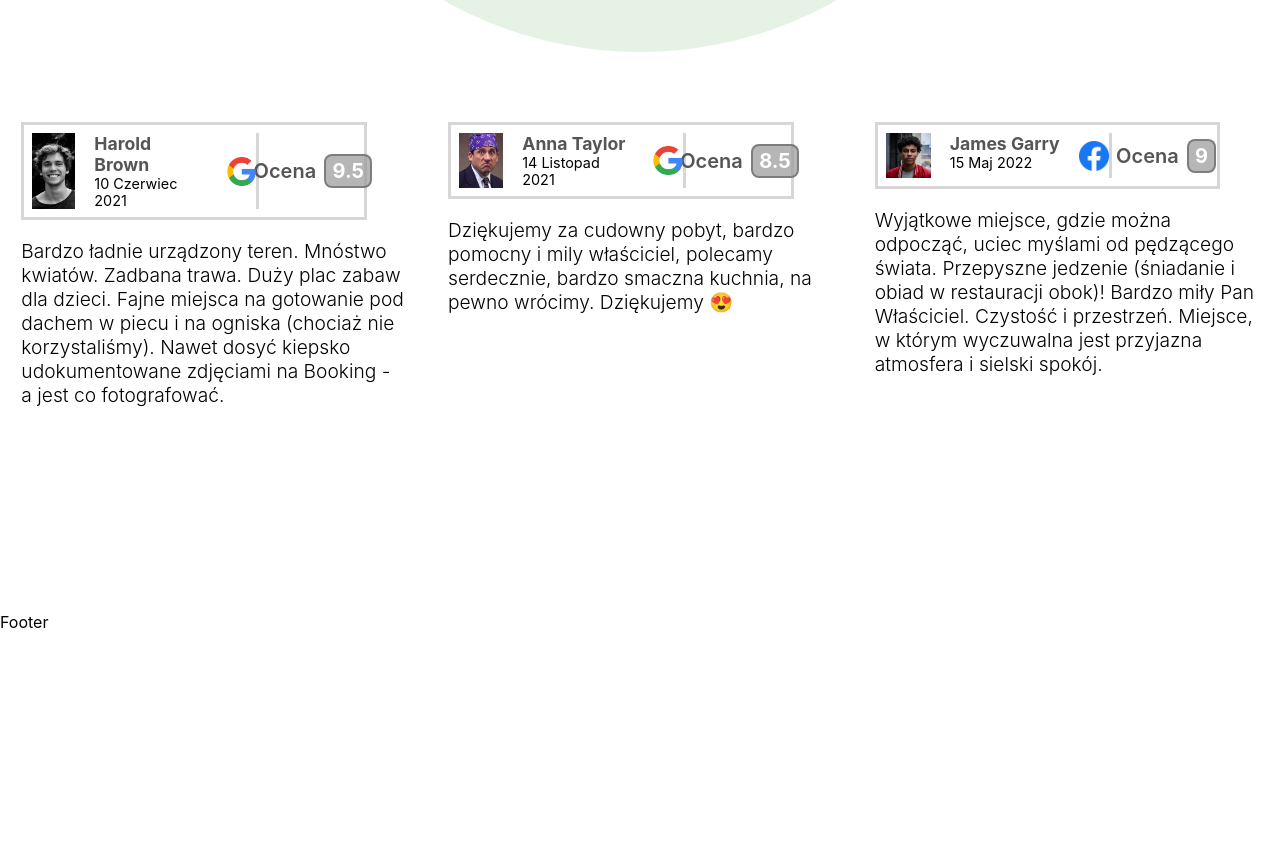
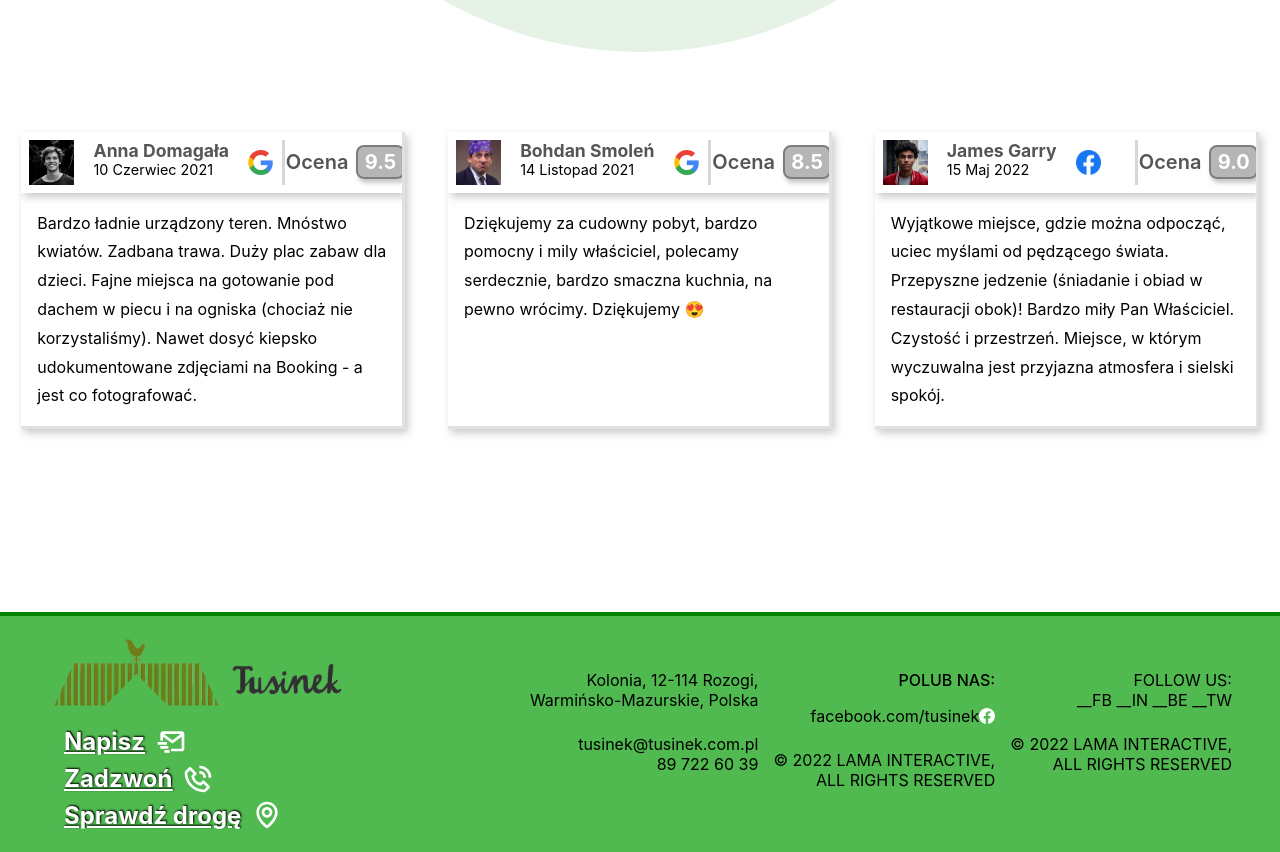
Before and after one commit to Karol-Zysk/Zajazd_Tusinek, a Next.js app: page / in a window 1280 px wide. Shown: the part 1840-2692 px from the top of the page. Before the commit the page ends 2472 px from the top, so only its background shows below. Built offline with nearby package versions, Linux system fonts and the light colour scheme.

Commit message:
finishing footer

```diff
--- a/components/Circle/Circle.tsx
+++ b/components/Circle/Circle.tsx
@@ -4,6 +4,8 @@ type CircleProps = {
   bottom?: string;
   right?: string;
   backgroundColor?: string;
+  width?: string,
+  height?: string
 };
 
 const Circle: React.FC<CircleProps> = ({
@@ -12,10 +14,12 @@ const Circle: React.FC<CircleProps> = ({
   bottom,
   right,
   backgroundColor,
+  width,
+  height
 }) => {
   return (
     <div
-      style={{ top, left, bottom, right, backgroundColor }}
+      style={{ top, left, bottom, right, backgroundColor, width, height }}
       className="circle"
     />
   );
--- /dev/null
+++ b/components/Footer/Footer.module.css
@@ -0,0 +1,121 @@
+.container_white{
+    height: 15rem;
+    background-color: transparent;
+    width: 100%;
+}
+.container {
+  height: 100%;
+  border-top: 4px solid green;
+  display: flex;
+  align-items: center;
+  justify-content: space-around;
+  font-size: 1rem;
+  padding: 3rem;
+  background-color: #059b05b2;
+}
+
+.title {
+  font-weight: 400;
+  color: white;
+  background-color: rgba(0, 128, 0, 0.774);
+  width: max-content;
+  padding: 0.5rem;
+  transition: all 1s ease;
+}
+
+.title:hover {
+  background-color: white;
+  color: rgba(0, 128, 0, 0.774);
+}
+
+.link_title {
+  text-decoration: underline;
+  transform-origin: top center;
+  color: green;
+  transition: all 500ms ease;
+}
+
+.link_title:hover {
+  transform: scale(1.05);
+}
+.link_container {
+  font-size: 1.5rem;
+  display: flex;
+  flex-direction: column;
+  text-decoration: underline;
+  transform-origin: top center;
+  color: rgba(255, 255, 255, 1);
+  text-shadow: 1px -1px 2px black;
+  font-weight: bold;
+  padding-left: 1rem;
+}
+
+.link {
+  display: flex;
+  align-items: center;
+  cursor: pointer;
+}
+
+.link_text {
+  margin-right: 1.3rem;
+  margin-bottom: 0.3rem;
+  cursor: pointer;
+  display: flex;
+  align-items: center;
+  text-decoration: underline;
+  transform-origin: left;
+  transition: all 300ms ease;
+}
+.link_text:hover {
+  transform: scale(1.05);
+  transform-origin: left;
+  color: white;
+}
+.icon {
+  margin-left: 0.6rem;
+  font-size: 2rem;
+  color: rgba(255, 255, 255, 1);
+  text-shadow: 1px -1px 2px black;
+}
+
+.card_large {
+  flex: 2;
+}
+
+.card_small {
+  flex: 1;
+}
+
+.card_item {
+  font-size: 1rem;
+  margin-bottom: 1.5rem;
+  text-align: right;
+}
+
+.card_item_title{
+    text-transform: uppercase;
+    font-weight: 500;
+}
+.card_item_content{
+    font-weight: 400;
+    display: flex;
+    justify-content: flex-end;
+    align-items: center;
+    cursor: pointer;
+}
+
+@media screen and (max-width: 480px) {
+  .container {
+    height: auto;
+    flex-direction: column;
+  }
+
+  .title,
+  .link_title {
+    font-size: 2rem;
+  }
+
+  .cardItem {
+    text-align: center;
+  }
+}
--- a/components/Footer/Footer.tsx
+++ b/components/Footer/Footer.tsx
@@ -1,9 +1,76 @@
-import React from 'react'
+import styles from "./Footer.module.css";
+import Image from "next/image";
+import Link from "next/link";
+import { BiMailSend, BiMap, BiPhoneCall } from "react-icons/bi";
+import { BsFacebook } from "react-icons/bs";
+import logo from "../../public/images/logo.png";
 
 const Footer = () => {
   return (
-    <div>Footer</div>
-  )
-}
+    <div className={styles.container_white}>
+      <div className={styles.container}>
+        <div className={styles.card_large}>
+          <Image src={logo} width="300" height="90" alt="logo" />
 
-export default Footer
+          <div className={styles.link_container}>
+            <span className={styles.link_text}>
+              Napisz
+              <BiMailSend className={styles.icon} />
+            </span>
+            <span className={styles.link_text}>
+              Zadzwoń
+              <BiPhoneCall className={styles.icon} />
+            </span>
+            <span className={styles.link_text}>
+              Sprawdź drogę
+              <BiMap className={styles.icon} />
+            </span>
+          </div>
+        </div>
+        <div className={styles.card_small}>
+          <div className={styles.card_item}>
+            Kolonia, 12-114 Rozogi,
+            <br /> Warmińsko-Mazurskie, Polska
+          </div>
+          <div className={styles.card_item}>
+            tusinek@tusinek.com.pl
+            <br /> 89 722 60 39
+          </div>
+        </div>
+        <div className={styles.card_small}>
+          <div className={styles.card_item}>
+            <p className={styles.card_item_title}>Polub nas:</p>
+            <a></a>
+            <p
+              onClick={() => {
+                window.open("http://facebook.com/tusinek");
+              }}
+              className={styles.card_item_content}
+            >
+              facebook.com/tusinek
+              <BsFacebook color="white" />
+            </p>
+          </div>
+          <div className={styles.card_item}>
+            © 2022 LAMA INTERACTIVE,
+            <br />
+            ALL RIGHTS RESERVED
+          </div>
+        </div>
+        <div className={styles.card_small}>
+          <div className={styles.card_item}>
+            FOLLOW US:
+            <br /> __FB __IN __BE __TW
+          </div>
+          <div className={styles.card_item}>
+            © 2022 LAMA INTERACTIVE,
+            <br />
+            ALL RIGHTS RESERVED
+          </div>
+        </div>
+      </div>
+    </div>
+  );
+};
+
+export default Footer;
--- a/components/Navbar/Navbar.tsx
+++ b/components/Navbar/Navbar.tsx
@@ -27,7 +27,7 @@ const Navbar: React.FC<NavbarProps> = ({ toggle }) => {
       <div
         className={styles.navbar}
         style={{
-          background: scrollNav ? "#059b05b2" : "rgba(255,255,255,0.6)",
+          background: scrollNav ? "#059b05d0" : "rgba(255,255,255,0.6)",
         }}
       >
         <div className={styles.container}>
--- a/components/Testimonials/Testimonials.module.css
+++ b/components/Testimonials/Testimonials.module.css
@@ -14,6 +14,9 @@
 .title {
   text-align: center;
   margin: 0;
+  color: rgba(0, 128, 0, 0.836);
+  text-transform: uppercase;
+  font-size: 3rem;
 }
 
 .wrapper {
@@ -25,11 +28,25 @@
 
 .card {
   width: 30%;
+position: relative;
+  border-right: 3px solid rgba(170, 170, 170, 0.357);
+  border-bottom: 3px solid rgba(170, 170, 170, 0.358);
+  box-shadow: 3px 4px 8px rgba(158, 157, 157, 0.548);
+  height: 100%;
+  overflow: hidden;
+  transition: all ease-in-out 300ms;
+  cursor: pointer;
+}
+.card:hover{
+  transform: scale(1.02);
+  transition: all ease-in-out 300ms;
 }
 
 .comment {
-  font-size: 1.2rem;
-  font-weight: 300;
+  font-size: 1rem;
+  font-weight: 400;
+  line-height: 1.8rem;
+  padding:0 1rem;
 }
 
 .person {
@@ -59,9 +76,11 @@
 .header {
   display: flex;
   padding: 0.5rem;
-  width: 90%;
+  width: 100%;
   justify-content: space-between;
-  border: 3px solid rgba(170, 170, 170, 0.487);
+  box-shadow: 3px 4px 8px rgba(158, 157, 157, 0.548);
+  border-right: none;
+  border-left: none;
 }
 .header_user {
   display: flex;
@@ -91,6 +110,7 @@
   color: rgb(255, 255, 255);
   font-weight: bold;
   margin-left: 0.5rem;
+  box-shadow: 2px 4px 4px rgba(158, 157, 157, 0.548);
 }
 
 @media screen and (max-width: 480px) {
--- a/components/Testimonials/Testimonials.tsx
+++ b/components/Testimonials/Testimonials.tsx
@@ -10,9 +10,10 @@ const Testimonials = () => {
       <Circle backgroundColor="green" top="-70vh" />
       <h1 className={styles.title}>Opinie</h1>
       <div className={styles.wrapper}>
-        {users.map((user) => {
+        {users.map((user, index) => {
           return (
             <div key={user.id} className={styles.card}>
+
               <div className={styles.header}>
                 <div className={styles.header_user}>
                   {" "}
@@ -30,8 +31,8 @@ const Testimonials = () => {
                   <Image
                     src={`/images/logos/${user.logo}`}
                     alt="logo"
-                    width="30"
-                    height="30"
+                    width="25"
+                    height="25"
                     objectFit="contain"
                   />
                 </div>
@@ -44,7 +45,7 @@ const Testimonials = () => {
                 </div>
               </div>
 
-              <p className={styles.comment}>{user.comment}</p>
+              <p className={styles.comment}> {user.comment}</p>
               <div className={styles.person}></div>
             </div>
           );
--- a/data.ts
+++ b/data.ts
@@ -221,7 +221,7 @@ export const users = [
     note: "9.5",
     comment:
       "Bardzo ładnie urządzony teren. Mnóstwo kwiatów. Zadbana trawa. Duży plac zabaw dla dzieci. Fajne miejsca na gotowanie pod dachem w piecu i na ogniska (chociaż nie korzystaliśmy). Nawet dosyć kiepsko udokumentowane zdjęciami na Booking - a jest co fotografować.",
-    name: "Harold Brown",
+    name: "Anna Domagała",
     date: "10 Czerwiec 2021 ",
   },
   {
@@ -231,14 +231,14 @@ export const users = [
     note: "8.5",
     comment:
       "Dziękujemy  za cudowny  pobyt,   bardzo pomocny  i mily właściciel,  polecamy serdecznie,  bardzo smaczna  kuchnia, na pewno wrócimy. Dziękujemy 😍",
-    name: "Anna Taylor",
+    name: "Bohdan  Smoleń",
     date: "14 Listopad 2021",
   },
   {
     id: 3,
     logo: "facebook.png",
     avatar: "user3.jpeg",
-    note: "9",
+    note: "9.0",
     comment:
       "Wyjątkowe miejsce, gdzie można odpocząć, uciec myślami od pędzącego świata. Przepyszne jedzenie (śniadanie i obiad w restauracji obok)! Bardzo miły Pan Właściciel. Czystość i przestrzeń. Miejsce, w którym wyczuwalna jest przyjazna atmosfera i sielski spokój.",
     name: "James Garry",
```
Also changed, not shown: public/images/logo.jpg (renamed from public/logo.jpg), public/images/logo.png (added).
